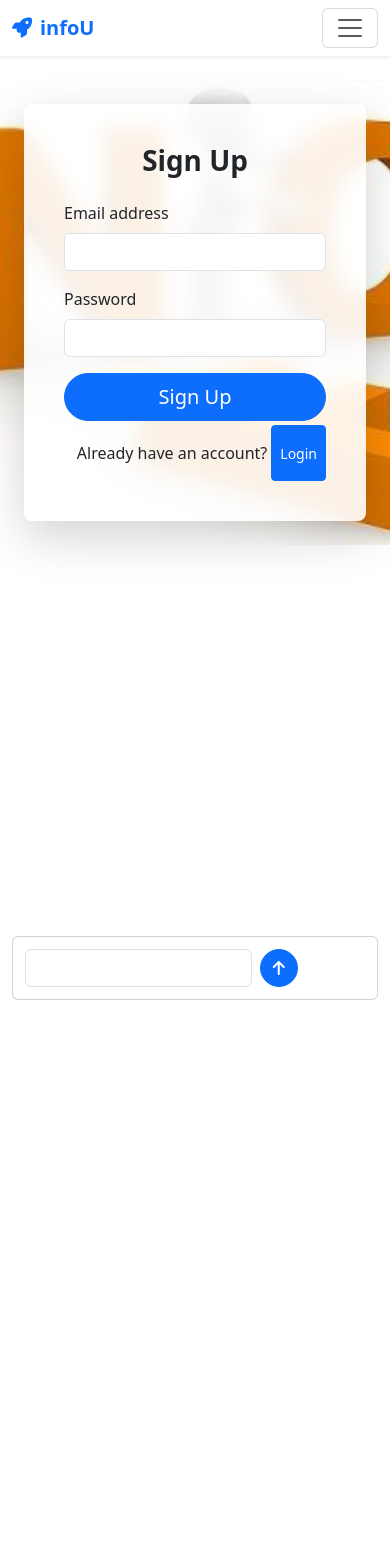
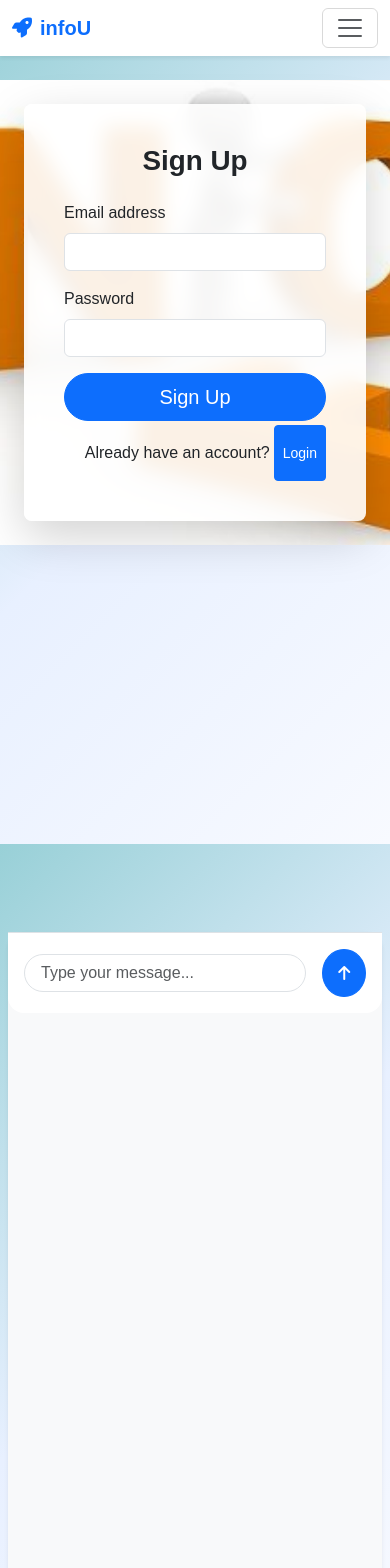
Before and after one commit to vamsi7874/infou, an Angular app in the folder infou/: page /chat in a window 390 px wide. Shown: the top 1568 px of the page. Before the commit the page ends 1012 px from the top, so only its background shows below. Built offline with nearby package versions, Linux system fonts and the light colour scheme.

Commit message:
added soem good to have fixes for Ai screen

```diff
--- a/infou/src/app/ai-interact/ai-interact.component.css
+++ b/infou/src/app/ai-interact/ai-interact.component.css
@@ -0,0 +1,35 @@
+.ai-container {
+  display: flex;
+  flex-direction: column;
+  height: 90vh;
+  max-width: 900px;
+  margin: 2rem auto;
+  background-color: #a09c9c;
+}
+
+.ai-content {
+  flex: 1;
+  border-radius: 1rem 1rem 0 0;
+  overflow-y: auto;
+  scroll-behavior: smooth;
+  font-size: 1rem;
+  color: #212529;
+}
+
+.ai-input {
+  border-radius: 0 0 1rem 1rem;
+  position: sticky;
+  bottom: 0;
+}
+
+@media (max-width: 768px) {
+  .ai-container {
+    height: 100vh;
+    margin: 0;
+    border-radius: 0;
+  }
+
+  .ai-input {
+    padding: 0.75rem;
+  }
+}
--- a/infou/src/app/ai-interact/ai-interact.component.html
+++ b/infou/src/app/ai-interact/ai-interact.component.html
@@ -1,14 +1,22 @@
-<div class="p-1 m-1 h-100 card">
-  <div class="h-70 bg-info border-2" [innerHtml]="data()"></div>
-  <div class="p-2 h-30 d-flex flex-row">
-    <div class="col-8">
-      <input class="form-control" [formControl]="message" />
-    </div>
+<div class="ai-container card shadow-sm rounded-4 border-0">
+  <div class="ai-content p-3 bg-light overflow-auto" [innerHTML]="data()"></div>
 
-    <div class="col ms-2">
-      <button class="btn btn-primary rounded-pill" (click)="getAiResponse()">
-        <i class="fa-solid fa-arrow-up"></i>
-      </button>
-    </div>
+  <div
+    class="ai-input d-flex flex-row align-items-center p-3 border-top bg-white"
+  >
+    <input
+      class="form-control flex-grow-1 rounded-pill px-3"
+      placeholder="Type your message..."
+      [formControl]="message"
+      (keyup.enter)="getAiResponse()"
+    />
+
+    <button
+      class="btn btn-primary rounded-circle ms-3 d-flex justify-content-center align-items-center"
+      (click)="getAiResponse()"
+      style="width: 48px; height: 48px"
+    >
+      <i class="fa-solid fa-arrow-up"></i>
+    </button>
   </div>
 </div>
--- a/infou/src/app/ai-interact/ai-interact.component.ts
+++ b/infou/src/app/ai-interact/ai-interact.component.ts
@@ -1,6 +1,7 @@
 import { HttpClient, HttpClientModule } from '@angular/common/http';
 import { Component, inject, signal } from '@angular/core';
 import { FormControl, ReactiveFormsModule } from '@angular/forms';
+import { environtment } from '../../environment';
 
 @Component({
   selector: 'app-ai-interact',
@@ -13,19 +14,29 @@ export class AiInteractComponent {
   data = signal('');
   message = new FormControl('');
   http = inject(HttpClient);
+  isLoading = signal<boolean>(true);
+  loaderHtml = ` <div class="d-flex flex-column justify-content-center align-items-center">
+      <div class="spinner-grow text-primary" role="status">
+        <span class="visually-hidden">Loading...</span>
+      </div>
+      <div>
+        <small class="text-secondary">Gemini is Laoding</small>
+      </div>
+    </div>`;
 
   getAiResponse() {
-    console.log('kdsjfsjdf');
+    this.data.set(this.loaderHtml);
 
-    let url = 'http://localhost:3000/app/commCall';
+    let url = environtment.baseUrl + '/commCall';
     let payload = {
       methodName: 'ai-getAiResponse',
       message: this.message.value,
     };
 
     this.http.post(url, payload).subscribe((res: any) => {
-      this.data.set(res?.response);
-      console.log(this.data(), 'dd');
+      this.message.reset();
+      this.data.set(res?.response.trim(''));
+      this.isLoading.set(false);
     });
   }
 }
--- a/infou/src/app/components/contactinfou/contactinfou.component.ts
+++ b/infou/src/app/components/contactinfou/contactinfou.component.ts
@@ -2,6 +2,7 @@ import { DatePipe } from '@angular/common';
 import { HttpClient, HttpClientModule } from '@angular/common/http';
 import { Component, inject, OnInit, signal } from '@angular/core';
 import { catchError } from 'rxjs';
+import { environtment } from '../../../environment';
 
 @Component({
   selector: 'app-contactinfou',
@@ -44,7 +45,7 @@ export class ContactinfouComponent implements OnInit {
   }
 
   onClickScheduler(key: string | undefined) {
-    const uri = 'http://localhost:3000/app/commCall';
+    const uri = `${environtment.baseUrl}/commCall`;
     // const uri = 'https://infouapi.onrender.com/app/commCall';
     const payload = {
       key: key,
@@ -57,7 +58,7 @@ export class ContactinfouComponent implements OnInit {
   }
 
   getCronLogs() {
-    const uri = 'http://localhost:3000/app/commCall';
+    const uri = `${environtment.baseUrl}/commCall`;
     // const uri = 'https://infouapi.onrender.com/app/commCall';
     const payload = {
       methodName: 'logs-getLogsData',
--- a/infou/src/app/components/home/home.component.ts
+++ b/infou/src/app/components/home/home.component.ts
@@ -46,6 +46,11 @@ export class HomeComponent implements OnInit {
       path: '/home',
       isActive: false,
       name: 'Home',
+    },
+    {
+      path: '/chat',
+      isActive: false,
+      name: 'AI Chat',
     },
     {
       path: '/scheduler',
--- a/infou/src/app/components/home/homecommon.service.ts
+++ b/infou/src/app/components/home/homecommon.service.ts
@@ -2,6 +2,7 @@ import { HttpClient } from '@angular/common/http';
 import { Injectable, signal } from '@angular/core';
 import { Router } from '@angular/router';
 import { tap } from 'rxjs';
+import { environtment } from '../../../environment';
 
 @Injectable({
   providedIn: 'root',
@@ -9,7 +10,7 @@ import { tap } from 'rxjs';
 export class HomecommonService {
   isLoggedIn = signal(false);
   userEmail = signal<string | null>(null);
-  private url = 'http://localhost:3000/app/';
+  private url = `${environtment.baseUrl}/`;
   // private url = 'https://infouapi.onrender.com/app/';
 
   constructor(private http: HttpClient, private router: Router) {
--- a/infou/src/app/weather/weather.component.ts
+++ b/infou/src/app/weather/weather.component.ts
@@ -1,6 +1,7 @@
 import { CommonModule, DatePipe } from '@angular/common';
 import { HttpClient, HttpClientModule } from '@angular/common/http';
 import { Component } from '@angular/core';
+import { environtment } from '../../environment';
 
 @Component({
   selector: 'app-weather',
@@ -23,7 +24,7 @@ export class WeatherComponent {
     let payload = {
       methodName: 'weather-getWeatherData',
     };
-    let url = 'http://localhost:3000/app/commCall';
+    const url = `${environtment.baseUrl}/commCall`;
 
     this.http.post(url, payload).subscribe((data: any) => {
       this.weatherData = data;
--- a/infou/src/environment.ts
+++ b/infou/src/environment.ts
@@ -1,6 +1,8 @@
 export const environtment = {
   version: '1.0.0',
 
-  signUpUri: ' https://infouapi.onrender.com/app',
+  //   baseUrl: ' https://infouapi.onrender.com/app',
+  baseUrl: 'http://localhost:3000/app',
+
   path: '/',
 };
--- a/infou/src/styles.css
+++ b/infou/src/styles.css
@@ -1 +1,19 @@
-/* You can add global styles to this file, and also import other style files */
+html,
+body {
+  height: 100%;
+  margin: 0;
+  font-family: "Poppins", sans-serif;
+  background: linear-gradient(135deg, #98d0d7 0%, #e8f0ff 50%, #f8faff 100%);
+  background-attachment: fixed;
+  color: #212529;
+}
+
+app-root {
+  display: flex;
+  flex-direction: column;
+  min-height: 100vh;
+}
+
+* {
+  scroll-behavior: smooth;
+}
```
Also changed, not shown: 1 other file (tests, documents, lock files or other folders).
